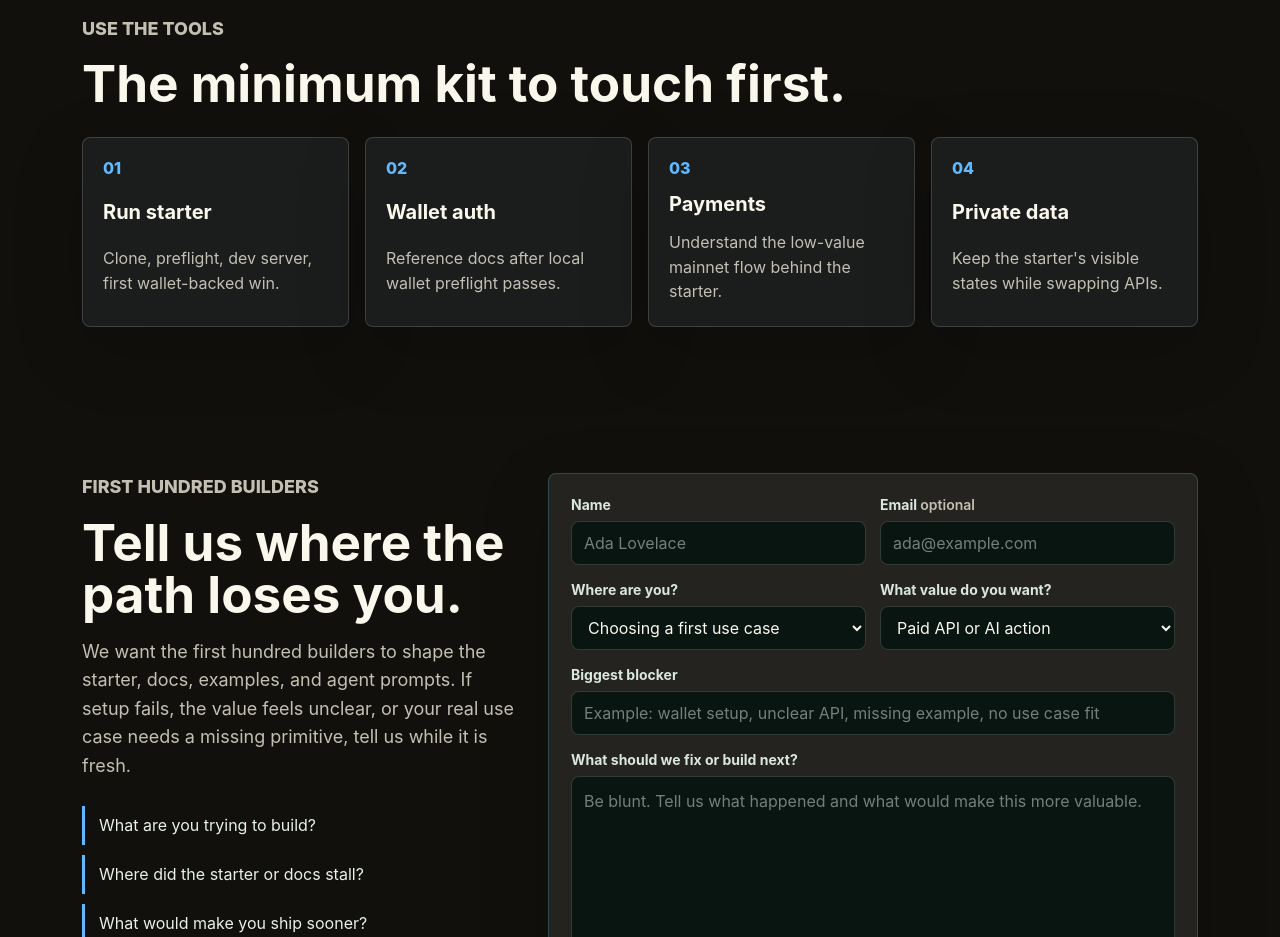
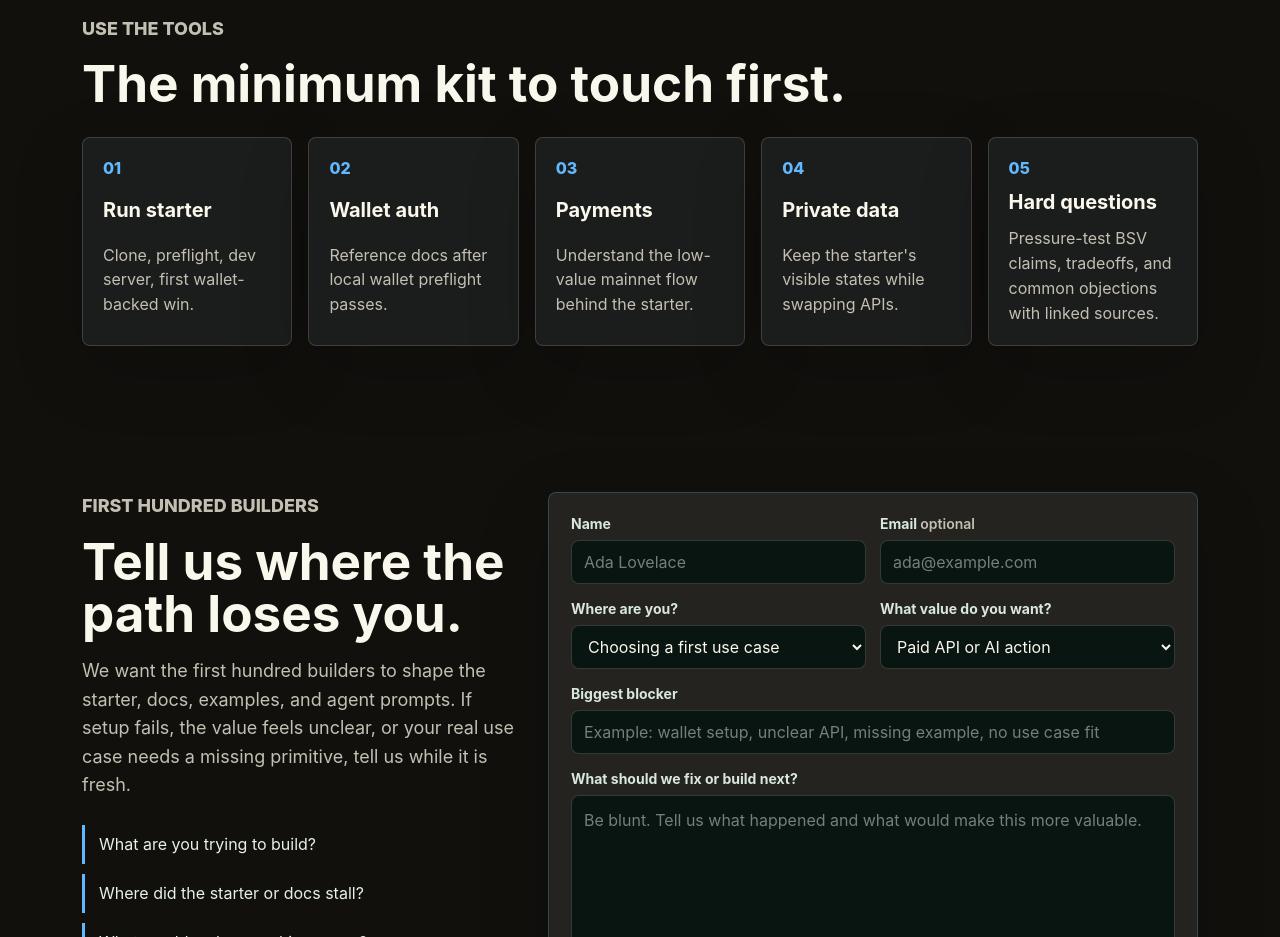
Before and after one commit to p2ppsr/use.bsv.tools, a website: page frontend/index.html in a window 1280 px wide. Shown: the part 5600-6537 px from the top of the page. Drawn offline with Linux system fonts and the light colour scheme; no server answers.

Commit message:
Add evidence desk to builder toolkit

```diff
--- a/frontend/index.html
+++ b/frontend/index.html
@@ -342,6 +342,11 @@
             <strong>Private data</strong>
             <em>Keep the starter's visible states while swapping APIs.</em>
           </a>
+          <a class="tool-link" href="https://bsv.place/?utm_source=use.bsv.tools&amp;utm_medium=referral&amp;utm_campaign=durable_evidence&amp;utm_content=toolkit_evidence_desk">
+            <span>05</span>
+            <strong>Hard questions</strong>
+            <em>Pressure-test BSV claims, tradeoffs, and common objections with linked sources.</em>
+          </a>
         </div>
       </section>
 
--- a/frontend/styles.css
+++ b/frontend/styles.css
@@ -904,7 +904,7 @@ pre {
 }
 
 .toolkit-grid {
-  grid-template-columns: repeat(4, minmax(0, 1fr));
+  grid-template-columns: repeat(auto-fit, minmax(190px, 1fr));
 }
 
 .tool-link {
```
Also changed, not shown: test/frontend-smoke.mjs (+4 -1 lines).
